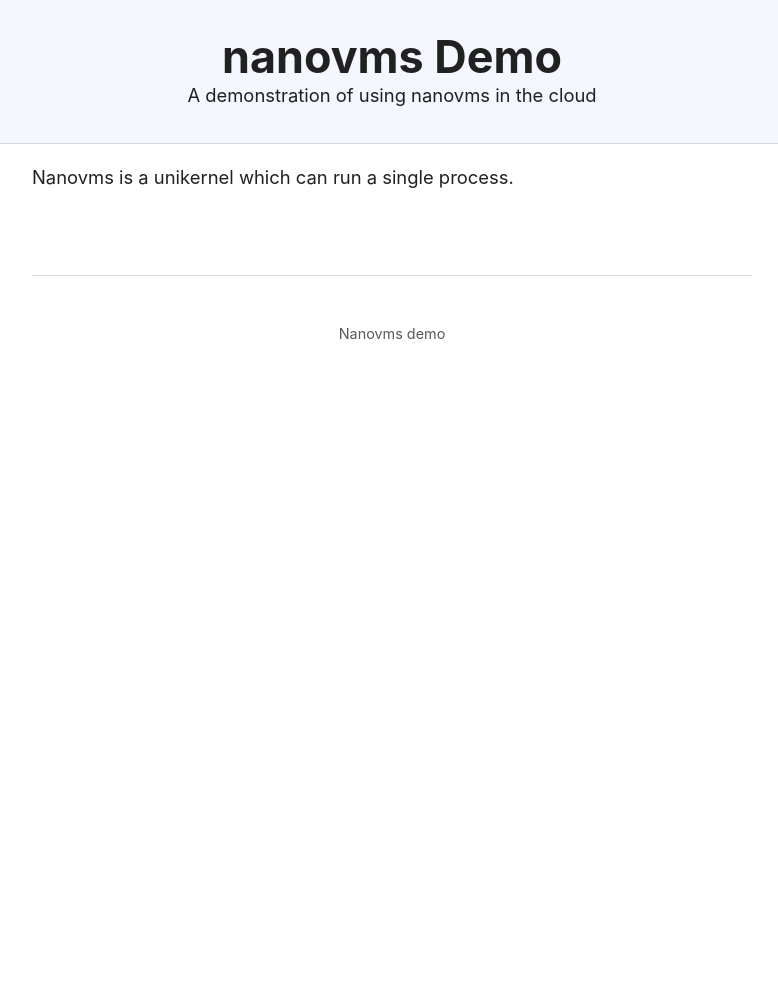
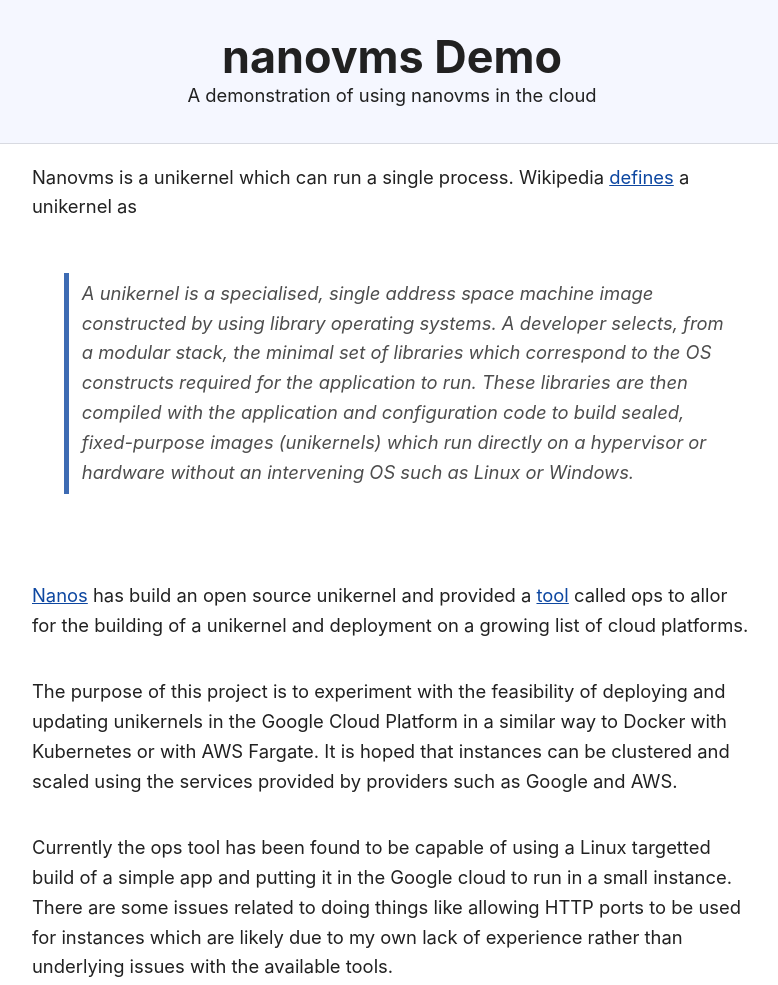
Before and after one commit to imarsman/nanovms, a plain HTML site: page app/static/index.html in a window 1280 px wide. Shown: the top 985 px of the page, without its empty margins (248-1026 px from the left). Before the commit the page ends 800 px from the top, so only its background shows below. Drawn offline with Linux system fonts and the light colour scheme; files that its build step writes are made by us from their sources.

Commit message:
Mostly documentation

```diff
--- a/app/static/index.html
+++ b/app/static/index.html
@@ -5,7 +5,7 @@
     <meta name="viewport" content="width=device-width, initial-scale=1.0">
     <title>My New Website</title>
 
-    <link rel="stylesheet" href="./static/css/simple.min.css">
+    <link rel="stylesheet" href="./css/simple.min.css">
 </head>
 <body>
     <header>
@@ -14,7 +14,40 @@
     </header>
 
     <p>
-        Nanovms is a unikernel which can run a single process.
+        Nanovms is a unikernel which can run a single process. Wikipedia <a
+        href="https://en.wikipedia.org/wiki/Unikernel">defines</a> a unikernel
+        as
+        <blockquote>
+            A unikernel is a specialised, single address space machine image
+            constructed by using library operating systems. A developer selects,
+            from a modular stack, the minimal set of libraries which correspond
+            to the OS constructs required for the application to run. These
+            libraries are then compiled with the application and configuration
+            code to build sealed, fixed-purpose images (unikernels) which run
+            directly on a hypervisor or hardware without an intervening OS such
+            as Linux or Windows.
+        </blockquote>
+    </p>
+    <p>
+    <a href="https://www.nanovms.com">Nanos</a> has build an open source
+        unikernel and provided a <a href="https://nanovms.gitbook.io/ops/">tool</a>
+        called ops to allor for the building of a unikernel and deployment on a
+        growing list of cloud platforms.
+    </p>
+    <p>
+        The purpose of this project is to experiment with the feasibility of
+        deploying and updating unikernels in the Google Cloud Platform in a
+        similar way to Docker with Kubernetes or with AWS Fargate. It is hoped
+        that instances can be clustered and scaled using the services provided
+        by providers such as Google and AWS.
+    </p>
+    <p>
+        Currently the ops tool has been found to be capable of using a Linux
+        targetted build of a simple app and putting it in the Google cloud to
+        run in a small instance. There are some issues related to doing things
+        like allowing HTTP ports to be used for instances which are likely due
+        to my own lack of experience rather than underlying issues with the
+        available tools.
     </p>
 
     <footer>
```
Also changed, not shown: 2 other files.
